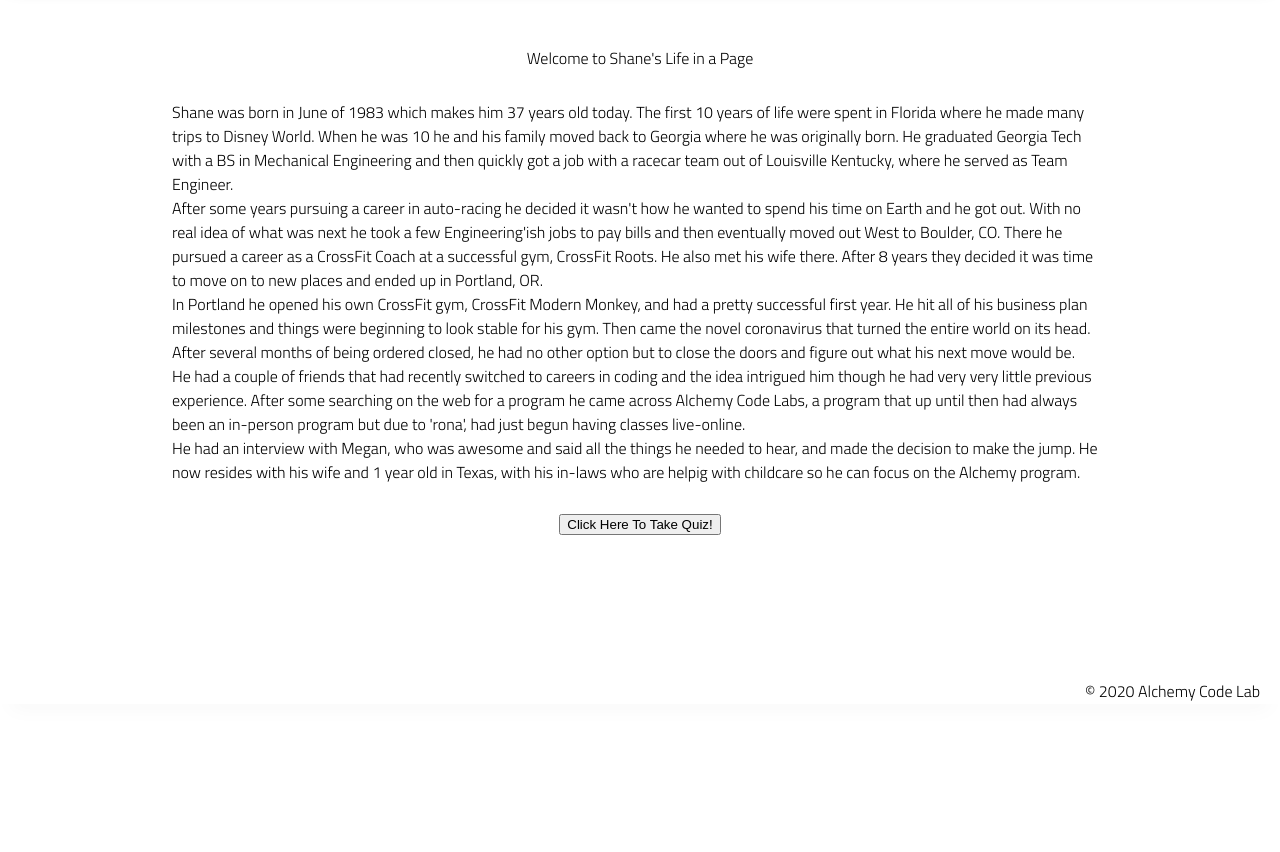
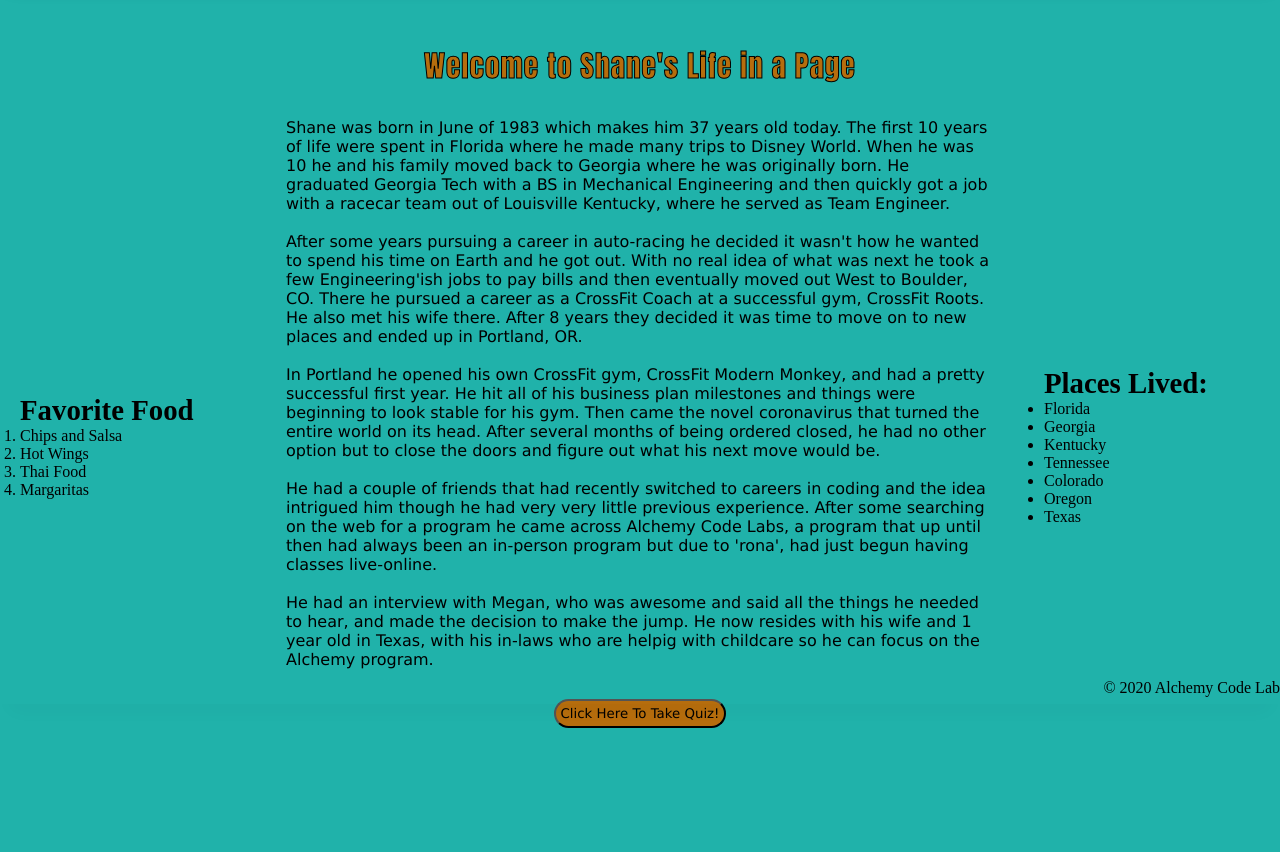
Before and after one commit to ShaneUP1/lab-01-quiz, a plain HTML site: page index.html in a window 1280 px wide. Shown: the part 96-948 px from the top of the page. Before the commit the page ends 817 px from the top, so only its background shows below. Drawn offline with Linux system fonts and the light colour scheme.

Commit message:
adds more styling and lists

```diff
--- a/index.html
+++ b/index.html
@@ -9,39 +9,57 @@
     <link rel="stylesheet" href="styles/reset.css">
     <link rel="stylesheet" href="styles/style.css">
     <link rel="stylesheet" href="styles/home.css">
-    <title>About Shane</title>
+    <title>About Shane Quiz</title>
 </head>
 
 <body>
     <header>
         <div class="gutter-right logo">
-            <img src="assets/big-logo.png"/>
+            <img src="https://images.freeimages.com/images/large-previews/9a4/clouds-1401832.jpg">
         </div>
     </header>
     <main>
-        <section>
+        <div class='left-column'>
+            <h2>Favorite Food</h2>
+            <ol>
+                <li>Chips and Salsa</li>
+                <li>Hot Wings</li>
+                <li>Thai Food</li>
+                <li>Margaritas</li>
+            </ol>
+        </div>
+        <section class="about-me">
             <h1>Welcome to Shane's Life in a Page</h1>
             <p> Shane was born in June of 1983 which makes him 37 years old today. The first 10 years of life were spent in Florida where he made many trips to Disney World.
                 When he was 10 he and his family moved back to Georgia where he was originally born. He graduated Georgia Tech with a BS in Mechanical Engineering and then quickly
                 got a job with a racecar team out of Louisville Kentucky, where he served as Team Engineer.
-                <br>After some years pursuing a career in auto-racing he decided it wasn't how he wanted to spend his time on Earth and he got out. With no real idea of what was next
+                <br><br>After some years pursuing a career in auto-racing he decided it wasn't how he wanted to spend his time on Earth and he got out. With no real idea of what was next
                 he took a few Engineering'ish jobs to pay bills and then eventually moved out West to Boulder, CO.  There he pursued a career as a CrossFit Coach at a successful gym,
                 CrossFit Roots. He also met his wife there. After 8 years they decided it was time to move on to new places and ended up in Portland, OR.
-                <br>In Portland he opened his own CrossFit gym, CrossFit Modern Monkey, and had a pretty successful first year. He hit all of his business plan milestones and things
+                <br><br>In Portland he opened his own CrossFit gym, CrossFit Modern Monkey, and had a pretty successful first year. He hit all of his business plan milestones and things
                 were beginning to look stable for his gym. Then came the novel coronavirus that turned the entire world on its head. After several months of being ordered closed, he
                 had no other option but to close the doors and figure out what his next move would be.
-                <br>He had a couple of friends that had recently switched to careers in coding and the idea intrigued him though he had very very little previous experience. After some
+                <br><br>He had a couple of friends that had recently switched to careers in coding and the idea intrigued him though he had very very little previous experience. After some
                  searching on the web for a program he came across Alchemy Code Labs, a program that up until then had always been an in-person program but due to 'rona', had just begun
                  having classes live-online.
-                <br>He had an interview with Megan, who was awesome and said all the things he needed to hear, and made the decision to make the jump. He now resides with his wife and 1
+                <br><br>He had an interview with Megan, who was awesome and said all the things he needed to hear, and made the decision to make the jump. He now resides with his wife and 1
                 year old in Texas, with his in-laws who are helpig with childcare so he can focus on the Alchemy program.
                  </p>
             <button id='quiz-button'>Click Here To Take Quiz!</button>
         <section id="quiz-score"></section>
-
-
         </section>
-
+        <div class='right-column'>
+            <h2>Places Lived:</h2>
+            <ul>
+                <li>Florida</li>
+                <li>Georgia</li>
+                <li>Kentucky</li>
+                <li>Tennessee</li>
+                <li>Colorado</li>
+                <li>Oregon</li>
+                <li>Texas</li>
+            </ul>
+        </div>
     </main>
     <footer>
         <div class="copy gutter-right">&copy; 2020 Alchemy Code Lab</div>
--- a/styles/reset.css
+++ b/styles/reset.css
@@ -34,6 +34,6 @@ time, mark, audio, video {
 	vertical-align: baseline;
 }
 
-ol, ul {
+/* ol, ul {
 	list-style: none;
-}
+} */
--- a/styles/style.css
+++ b/styles/style.css
@@ -1,39 +1,63 @@
 
 body {
-    --color1: #ffffff;
-    --color2: #ffffff;
-    --color3: #ffffff;
-    --color4: #ffffff;
-    --color5: #ffffff;
-
-    /* https://coolors.co/generate and click export -> scss to get the colors to copy and paste below*/
-    /* --color1: hsla(349, 69%, 76%, 1);
-    --color2: hsla(207, 67%, 44%, 1);
-    --color3: hsla(200, 61%, 56%, 1);
-    --color4: hsla(187, 41%, 94%, 1);
-    --color5: hsla(170, 28%, 95%, 1); */
-
-    /* --color1: hsla(45, 86%, 83%, 1);
-    --color2: hsla(135, 65%, 98%, 1);
-    --color3: hsla(315, 37%, 86%, 1);
-    --color4: hsla(45, 73%, 98%, 1);
-    --color5: hsla(224, 40%, 79%, 1); */
-
+    background-color: lightseagreen;
     --header-height: 80px;
     --shadow: 0px 10px 20px -12px rgba(0,0,0,0.45);
     --gutter: 30px;
     --footer-height: 25px;
 
-    font-family: 'Titillium Web', sans-serif;
-    background-color: var(--color2);
+}
+
+button {
+    background-color: rgb(182,109,13);
+    border-radius: 15px;
+    padding: 5px 5px 5px 5px;
+    font-family: 'Lucida Sans', 'Lucida Sans Regular', 'Lucida Grande', 'Lucida Sans Unicode', Geneva, Verdana, sans-serif;
+}
+
+h1 {
+    font-family: Impact, Haettenschweiler, 'Arial Narrow Bold', sans-serif;
+    font-size: 22pt;
+    letter-spacing: 1px;
+    color: rgb(182,109,13);
+    -webkit-text-stroke-width: 1px;
+    -webkit-text-stroke-color: black;
+
+}
+
+p {
+    font-family: 'Lucida Sans', 'Lucida Sans Regular', 'Lucida Grande', 'Lucida Sans Unicode', Geneva, Verdana, sans-serif;
 }
 
 main {
     display: flex;
-    flex-direction: column;
+    flex-direction: row;
+    justify-content: center;
+    align-items: stretch;
+    margin-bottom: calc(var(--footer-height));
+}
+
+.left-column {
+    width: 20%;
+    justify-content: center;
+    align-content: center;
+    padding-left: 20px;
+    vertical-align: center;
+}
+
+.about-me {
+    width: 60%;
     justify-content: center;
     align-items: center;
-    margin-bottom: calc(var(--footer-height));
+}
+
+.right-column {
+    width: 20%;
+    justify-content: center;
+    align-content: center;
+    align-items: center;
+    padding-left: 20px;
+    vertical-align: center;
 }
 
 section {
@@ -53,10 +77,11 @@ section {
 
 header {
     display: flex;
-    justify-content: flex-end;
+    justify-content: center;
     background-color: var(--color3);
     height: var(--header-height);
     box-shadow: var(--shadow);
+    /* background-image: url("https://images.freeimages.com/images/large-previews/9b6/among-giants-1375605.jpg"); */
 }
 
 footer {
@@ -72,19 +97,12 @@ h2 {
     font-weight: bold;
 }
 
-.gutter-right {
-    margin-right: 20px;
-}
 
-.main-logo {
-    animation: pulse 5s infinite ease-in-out;
-}
 
 header img {
     height: var(--header-height);
+    width: 100%;
 }
-
-
 
 content {
     width: 80%;
```
